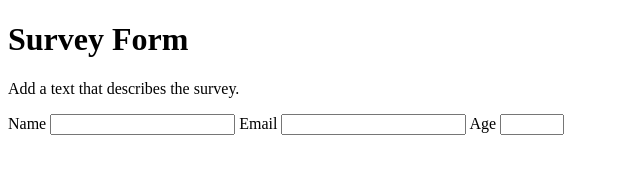
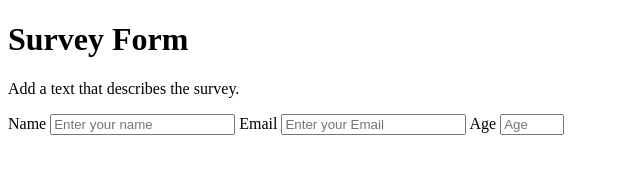
Before and after one commit to letunglam2000/survey-form, a plain HTML site: page index.html in a window 1280 px wide. Shown: the whole page, without its empty margins (0-640 px from the left). Drawn offline with Linux system fonts and the light colour scheme.

Commit message:
Add placeholder values for all inputs

```diff
--- a/index.html
+++ b/index.html
@@ -10,8 +10,8 @@
     <p id="description">Add a text that describes the survey.</p>
   </body>
   <form id="survey-form">
-    <label for="name">Name <input id="name" type="text" required></label>
-    <label for="email">Email <input id="name" type="email" required></label>
-    <label for="age">Age <input id="age" type="number" min="12" max="120"></label>
+    <label id="name-label" for="name">Name <input id="name" type="text" required placeholder="Enter your name"></label>
+    <label id="email-label" for="email">Email <input id="email" type="email" required placeholder="Enter your Email"></label>
+    <label id="number-label" for="age">Age <input id="number" type="number" min="12" max="120" placeholder="Age"></label>
   </form>
 </html>
```
